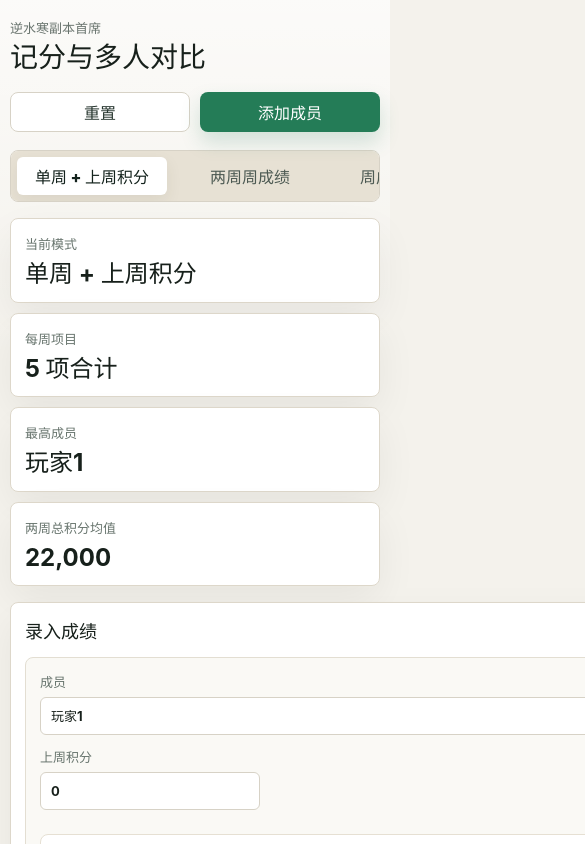
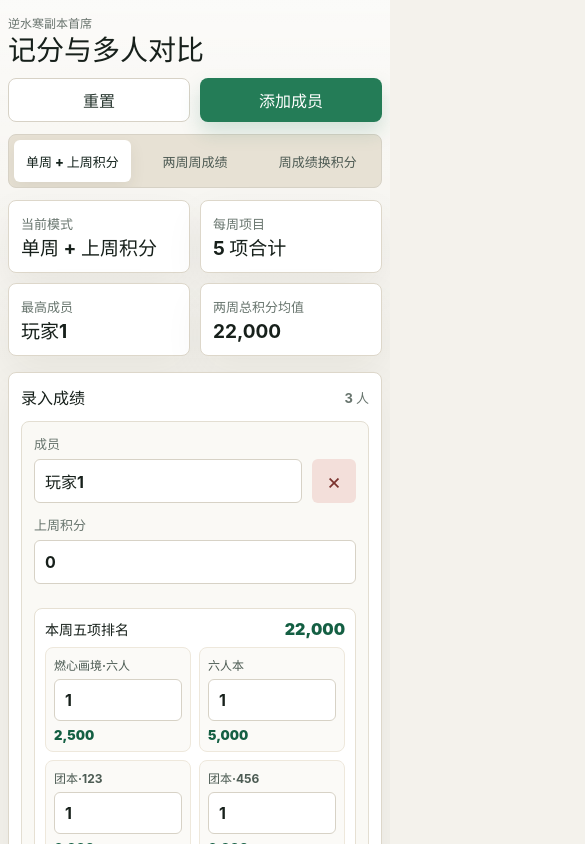
Before and after one commit to LiuXiu233/Sword-of-Justice-PVE-Top-Scoring, a Vue app: page / in a window 390 px wide. Shown: the top 844 px of the page, 585 px wide, since content can reach past the window. Built offline with nearby package versions, Linux system fonts and the light colour scheme.

Commit message:
style: 优化移动端样式响应式布局
调整移动端视图下的样式细节，包括：
- 修复水平滚动问题
- 优化按钮和输入框的触摸区域
- 重构表格在小屏幕下的显示方式
- 调整字体大小和间距提升可读性

```diff
--- a/src/styles.css
+++ b/src/styles.css
@@ -15,6 +15,7 @@ body {
   margin: 0;
   min-width: 320px;
   min-height: 100vh;
+  overflow-x: hidden;
   background:
     linear-gradient(180deg, rgba(255, 255, 255, 0.68), rgba(255, 255, 255, 0) 360px),
     #f4f2ec;
@@ -59,7 +60,7 @@ h2 {
 }
 
 h1 {
-  font-size: clamp(28px, 4vw, 44px);
+  font-size: 44px;
   line-height: 1.05;
 }
 
@@ -449,38 +450,252 @@ select:focus {
 
 @media (max-width: 640px) {
   .app-shell {
-    width: min(100% - 20px, 1440px);
-    padding-top: 18px;
+    width: min(100% - 16px, 1440px);
+    padding: 14px 0 28px;
   }
 
   .toolbar {
     align-items: flex-start;
     flex-direction: column;
+    gap: 12px;
+    margin-bottom: 12px;
   }
 
-  .toolbar-actions,
-  .lookup-grid,
-  .lookup-result-grid {
-    grid-template-columns: 1fr;
-    width: 100%;
+  .eyebrow {
+    margin-bottom: 4px;
+    font-size: 12px;
   }
 
-  .summary-grid,
-  .project-grid {
-    grid-template-columns: 1fr;
+  h1 {
+    font-size: 28px;
+    line-height: 1.12;
+  }
+
+  h2 {
+    font-size: 16px;
   }
 
   .toolbar-actions {
     display: grid;
     grid-template-columns: repeat(2, minmax(0, 1fr));
+    width: 100%;
+  }
+
+  .primary-button,
+  .secondary-button,
+  input,
+  select {
+    min-height: 44px;
+  }
+
+  input,
+  select {
+    font-size: 16px;
+  }
+
+  .mode-tabs {
+    gap: 6px;
+    padding: 5px;
+    margin-bottom: 12px;
+    scroll-snap-type: x mandatory;
+    -webkit-overflow-scrolling: touch;
+  }
+
+  .mode-tabs button {
+    flex: 1 1 0;
+    min-width: 0;
+    min-height: 42px;
+    padding: 0 12px;
+    font-size: 13px;
+    scroll-snap-align: start;
   }
 
   .summary-grid {
+    grid-template-columns: repeat(2, minmax(0, 1fr));
     gap: 10px;
   }
 
   .metric,
   .panel {
-    padding: 14px;
+    padding: 12px;
+  }
+
+  .metric strong {
+    margin-top: 6px;
+    font-size: 19px;
+  }
+
+  .section-heading {
+    margin-bottom: 12px;
+  }
+
+  .player-row {
+    padding: 12px;
+  }
+
+  .row-head {
+    align-items: end;
+  }
+
+  .icon-button {
+    width: 44px;
+    height: 44px;
+    flex: 0 0 auto;
+  }
+
+  .carry-input {
+    max-width: none;
+  }
+
+  .week-block {
+    padding: 10px;
+  }
+
+  .week-title {
+    align-items: flex-start;
+    margin-bottom: 8px;
+  }
+
+  .project-grid {
+    grid-template-columns: repeat(2, minmax(0, 1fr));
+  }
+
+  .project-field {
+    padding: 8px;
+  }
+
+  .project-field span {
+    min-height: auto;
+    font-size: 12px;
+  }
+
+  .project-field input {
+    min-height: 42px;
+  }
+
+  .result-table-wrap {
+    overflow: visible;
+  }
+
+  .result-table {
+    min-width: 0;
+    border-collapse: separate;
+    border-spacing: 0 10px;
+  }
+
+  .result-table thead {
+    display: none;
+  }
+
+  .result-table tbody,
+  .result-table tr,
+  .result-table td {
+    display: block;
+    width: 100%;
+  }
+
+  .result-table tr {
+    padding: 12px;
+    background: #faf9f5;
+    border: 1px solid #e3ded2;
+    border-radius: 8px;
+  }
+
+  .result-table td {
+    padding: 0;
+    border-bottom: 0;
+  }
+
+  .result-table td + td {
+    margin-top: 10px;
+  }
+
+  .result-table td::before {
+    display: block;
+    margin-bottom: 4px;
+    color: #68756e;
+    font-size: 12px;
+    font-weight: 800;
+  }
+
+  .result-table td:nth-child(1)::before {
+    content: "名次";
+  }
+
+  .result-table td:nth-child(2)::before {
+    content: "成员";
+  }
+
+  .result-table td:nth-child(3)::before {
+    content: "计算";
+  }
+
+  .result-table td:nth-child(4)::before {
+    content: "项目明细";
+  }
+
+  .result-table td:nth-child(5)::before {
+    content: "总分";
+  }
+
+  .rank-pill {
+    width: 34px;
+    height: 34px;
+  }
+
+  .score-cell {
+    font-size: 24px;
+  }
+
+  .mini-score-grid {
+    max-width: none;
+    gap: 6px;
+  }
+
+  .mini-score-grid span {
+    flex: 1 1 calc(50% - 6px);
+    justify-content: center;
+    min-height: 30px;
+    padding: 0 6px;
+    text-align: center;
+  }
+
+  .lookup-grid {
+    grid-template-columns: 1fr;
+    max-width: none;
+  }
+
+  .lookup-score {
+    min-height: 58px;
+  }
+
+  .lookup-result-grid {
+    grid-template-columns: repeat(2, minmax(0, 1fr));
+    gap: 8px;
+  }
+
+  .lookup-card {
+    padding: 10px;
+  }
+
+  .lookup-card strong {
+    font-size: 19px;
   }
 }
+
+@media (max-width: 340px) {
+  .summary-grid,
+  .project-grid,
+  .lookup-result-grid {
+    grid-template-columns: 1fr;
+  }
+
+  .mode-tabs button {
+    flex-basis: auto;
+    min-width: 120px;
+  }
+
+  .mini-score-grid span {
+    flex-basis: 100%;
+  }
+}
```
